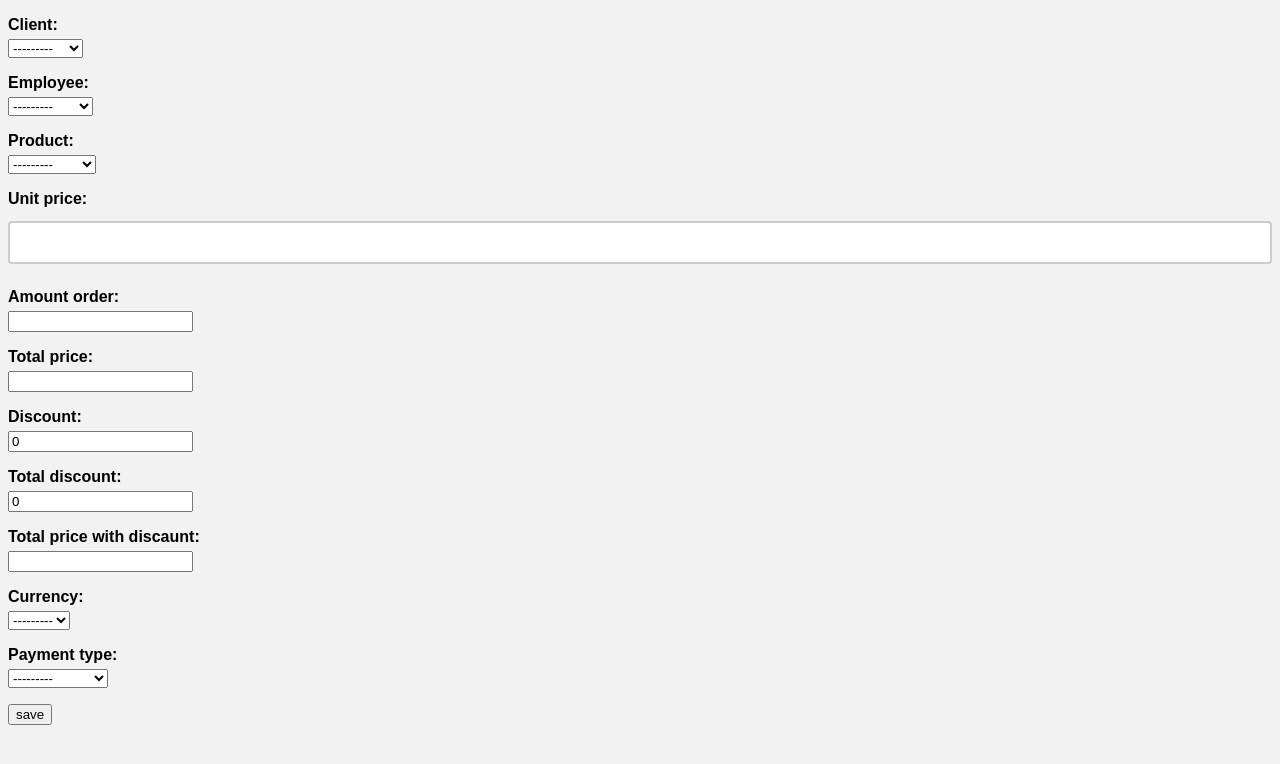
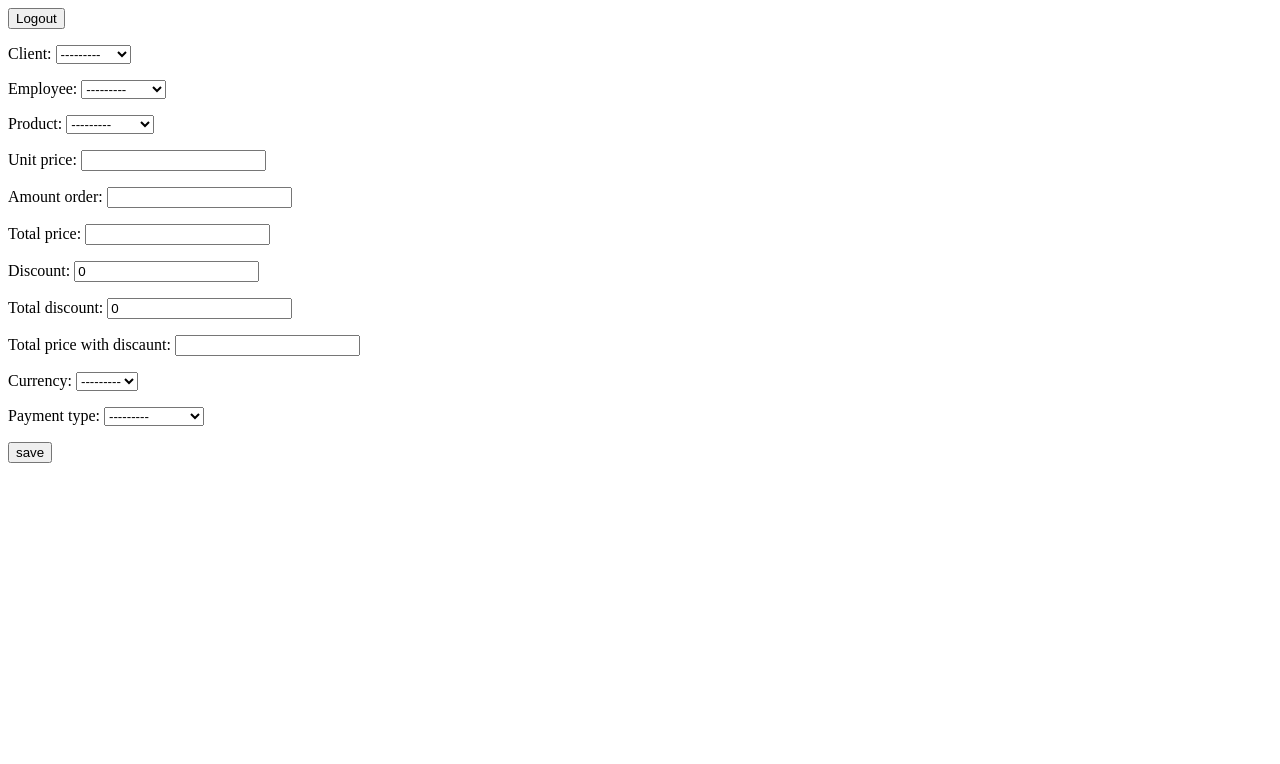
Before and after one commit to Tolq1n/Qualification-work, a Django app: page /order/ in a window 1280 px wide. Shown: the top 764 px of the page. Run offline with Django 4.2, Linux system fonts and the light colour scheme; data comes from the database, SQL or seed files in the repository.

Commit message:
login logout

```diff
--- a/api/urls.py
+++ b/api/urls.py
@@ -1,5 +1,5 @@
 from django.urls import path
-from .views import ClientAPIView, RegionAPIView, DistrictAPIView, EmployeeAPIView, PositionAPIView, ProductAPIView, ManufacturedProductsAPIView
+from .views import ClientAPIView, RegionAPIView, DistrictAPIView, EmployeeAPIView,  ProductAPIView, ManufacturedProductsAPIView
 
 
 urlpatterns = [
@@ -8,7 +8,6 @@
     path('district/', DistrictAPIView.as_view()),
 
     path('employee/', EmployeeAPIView.as_view()),
-    path('position/', PositionAPIView.as_view()),
 
     path('product/', ProductAPIView.as_view()),
     path('manufactured-product/', ManufacturedProductsAPIView.as_view()),
--- a/config/settings.py
+++ b/config/settings.py
@@ -50,7 +50,7 @@
     'django.middleware.security.SecurityMiddleware',
     'django.contrib.sessions.middleware.SessionMiddleware',
     'django.middleware.common.CommonMiddleware',
-    'django.middleware.csrf.CsrfViewMiddleware',
+    #'django.middleware.csrf.CsrfViewMiddleware',
     'django.contrib.auth.middleware.AuthenticationMiddleware',
     'django.contrib.messages.middleware.MessageMiddleware',
     'django.middleware.clickjacking.XFrameOptionsMiddleware',
--- a/config/urls.py
+++ b/config/urls.py
@@ -25,6 +25,7 @@
     path('addclients/', include("client.urls")),
 
     path('loginuser/', include("employee.urls")),
+    path('logout/', include("employee.urls")),
 
     path('order/', include("order.urls")),
 ]
--- a/employee/admin.py
+++ b/employee/admin.py
@@ -1,10 +1,8 @@
 from django.contrib import admin
-from .models import Employee, Position
+from .models import Employee
 
 
 @admin.register(Employee)
 class EmployeeAdmin(admin.ModelAdmin):
     list_display = ('id', 'username', 'contact', 'position', 'password')
     list_display_links = ('id', 'username', 'contact', 'position', 'password')
-
-admin.site.register(Position)
--- a/employee/models.py
+++ b/employee/models.py
@@ -4,15 +4,15 @@
 
 
 class Employee(models.Model):
+
+    POSITIONS = (
+        ('1', 'Agent'),
+        ('2', 'Factory worker')
+    )
     username = models.CharField(max_length=100)
     contact = models.CharField(max_length=200)
-    position = models.ForeignKey('Position', on_delete=models.CASCADE)
+    position = models.CharField(max_length=1, choices=POSITIONS)
     password = models.CharField(max_length=15)
+    last_login = models.DateTimeField(auto_now_add=True)
     def __str__(self):
         return self.username
-
-class Position(models.Model):
-    name = models.CharField(max_length=100)
-
-    def __str__(self):
-        return self.name
--- a/employee/urls.py
+++ b/employee/urls.py
@@ -1,8 +1,9 @@
 from django.urls import path
-from .views import loginuser, login
+from .views import loginuser, login, logoutuser
 
 
 urlpatterns = [
     path('', loginuser, name='loginuser'),
-    path('login', login, name='login')
+    path('login', login, name='login'),
+    path('logout', logoutuser, name='logout'),
 ]
--- a/templates/order/order.html
+++ b/templates/order/order.html
@@ -5,53 +5,13 @@
     <meta http-equiv="X-UA-Compatible" content="IE=edge">
     <meta name="viewport" content="width=device-width, initial-scale=1.0">
     <title>Document</title>
-    <style>
-        body {
-          background-color: #f2f2f2;
-          font-family: Arial, sans-serif;
-        }
-        .containerX {
-          max-width: 500px;
-          margin: 50px auto;
-          background-color: #ffffff;
-          border-radius: 5px;
-          box-shadow: 0px 0px 5px 0px rgba(0, 0, 0, 0.2);
-          padding: 20px;
-        }
-        h2 {
-          text-align: center;
-          margin-top: 0;
-          margin-bottom: 20px;
-        }
-        label {
-          font-weight: bold;
-          display: block;
-          margin-bottom: 5px;
-        }
-        input[type="text"] {
-          width: 100%;
-          padding: 12px 20px;
-          margin: 8px 0;
-          box-sizing: border-box;
-          border: 2px solid #ccc;
-          border-radius: 4px;
-        }
-        input[type="submit"] {
-          background-color: #4CAF50;
-          color: white;
-          padding: 14px 20px;
-          margin-top: 20px;
-          border: none;
-          border-radius: 4px;
-          cursor: pointer;
-          width: 20%;
-        }
-        input[type="submit"]:hover {
-          background-color: #45a049;
-        }
-      </style>
+
 </head>
+
 <body>
+  <form action="{% url 'logout' %}">
+    <button>Logout</button>
+  </form>
     <form action="" method="POST">
         {% csrf_token %}
         {{ form.as_p }}
```
Also changed, not shown: api/serializers.py (+1 -6 lines), api/views.py (+4 -9 lines), employee/views.py (+13 -3 lines), templates/login.html (+2 -12 lines), db.sqlite3, employee/migrations/0004_alter_employee_position_delete_position.py (added), employee/migrations/0005_employee_last_login.py (added).
